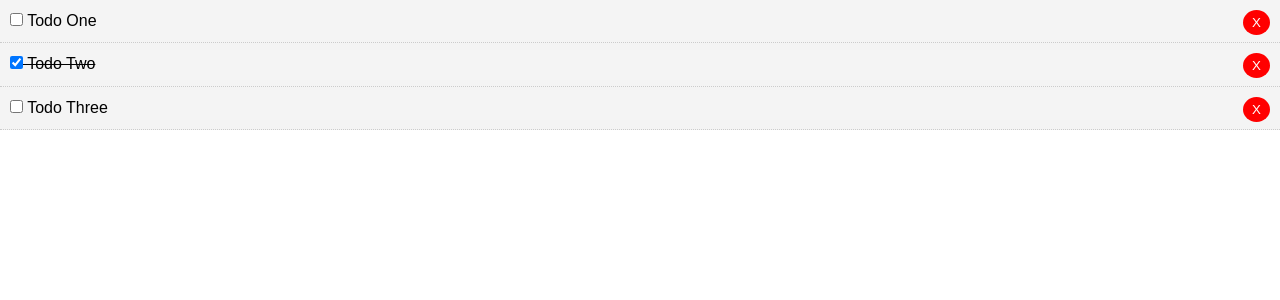
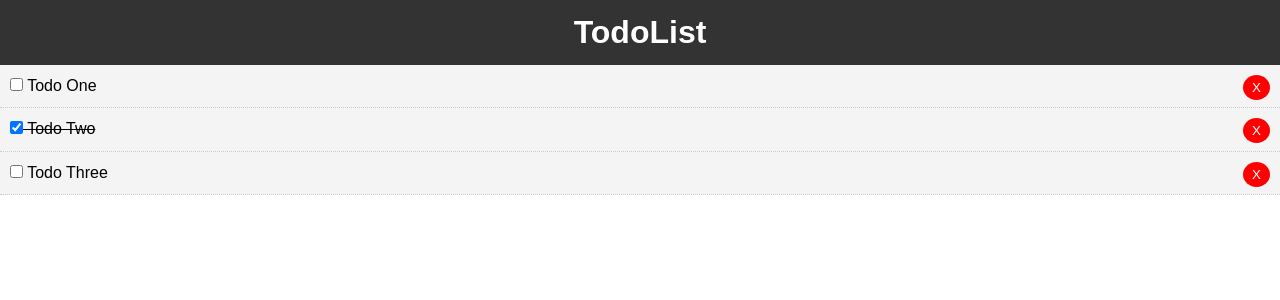
Before and after one commit to sserges/vue_todo_list, a Vue app: page / in a window 1280 px wide. Shown: the top 300 px of the page. Built offline with nearby package versions, Linux system fonts and the light colour scheme.

Commit message:
Header component added

```diff
--- a/src/App.vue
+++ b/src/App.vue
@@ -1,15 +1,18 @@
 <template>
   <div id="app">
+    <Header />
     <Todos v-bind:todos="todos" v-on:del-todo="deleteTodo" />
   </div>
 </template>
 
 <script>
+import Header from "./components/layout/Header";
 import Todos from "./components/Todos";
 
 export default {
   name: "App",
   components: {
+    Header,
     Todos,
   },
   data() {
--- /dev/null
+++ b/src/components/layout/Header.vue
@@ -0,0 +1,25 @@
+<template>
+  <header class="header">
+    <h1>TodoList</h1>
+  </header>
+</template>
+
+<script>
+export default {
+  name: "Header",
+};
+</script>
+
+<style scoped>
+.header {
+  background: #333;
+  color: #fff;
+  text-align: center;
+  padding: 10px;
+}
+.header a {
+  color: #fff;
+  padding-right: 5px;
+  text-decoration: none;
+}
+</style>
```
